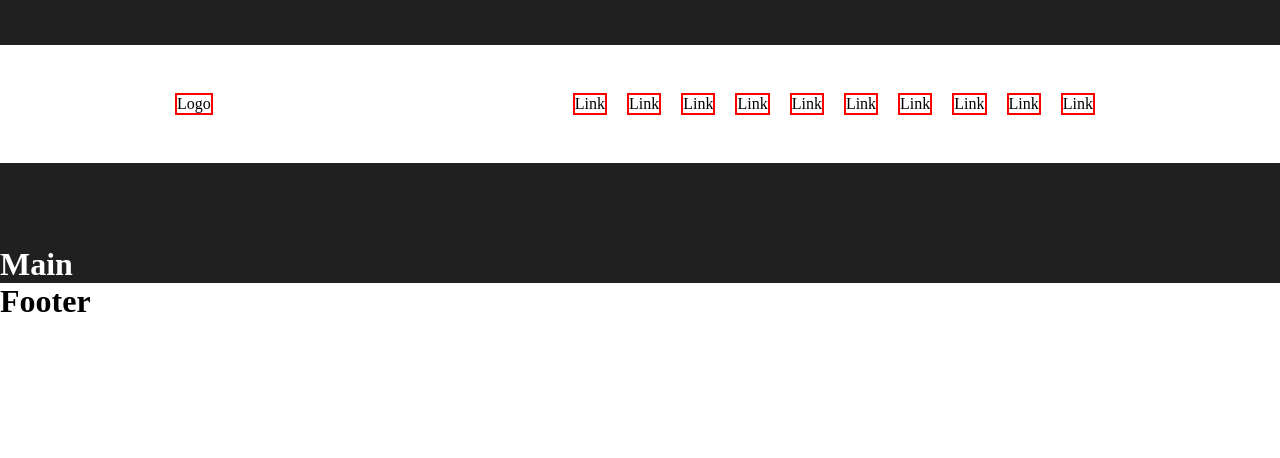
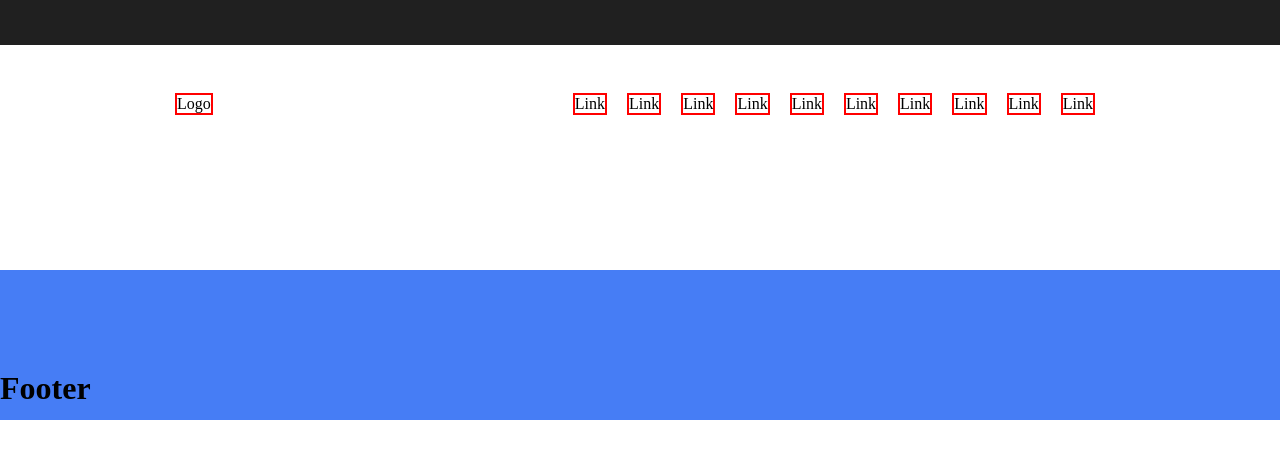
Before and after one commit to DanielMarella/vite-comics, a Vue app: page / in a window 1280 px wide. Shown: the top 458 px of the page. Built offline with nearby package versions, Linux system fonts and the light colour scheme.

Commit message:
adding main structure

```diff
--- a/src/components/MainApp.vue
+++ b/src/components/MainApp.vue
@@ -1,6 +1,14 @@
 <template>
     <main>
-        <h1>Main</h1>
+        <div class="content-container">
+            <div class="content">
+                <h1>
+                    &RightArrow;  Content Container &LeftArrow;
+                </h1>
+            </div>
+            <div class="main-card">
+            </div>
+        </div>
     </main>
 </template>
 
@@ -11,10 +19,26 @@ export default {
 </script>
 
 <style lang="scss">
+
     main{
+        color: white;
+        height: calc(100vh - 50vh - 30px - 150px);
+    }
+    .content-container{
+        height: 150px;
+    }
 
-        color: white;
-        background-color: #202020;
-        padding-top: 6rem;
+    .content{
+        height: 120px;
+        margin: 0 150px;
+        display: flex;
+        align-items: center;
+    }
+
+
+    .main-card{
+        background-color: #467df5;
+        height: 150px;
+        width: 100%;
     }
 </style>
```
